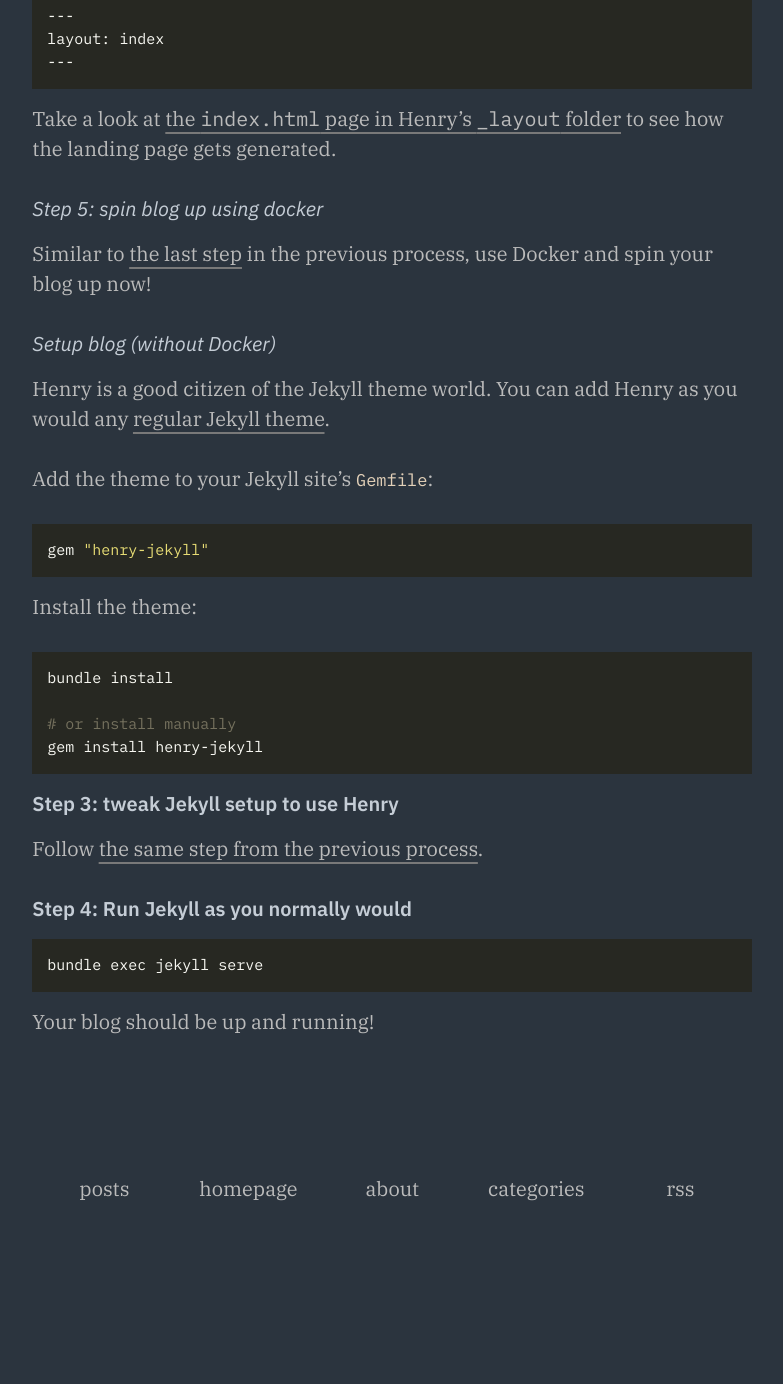
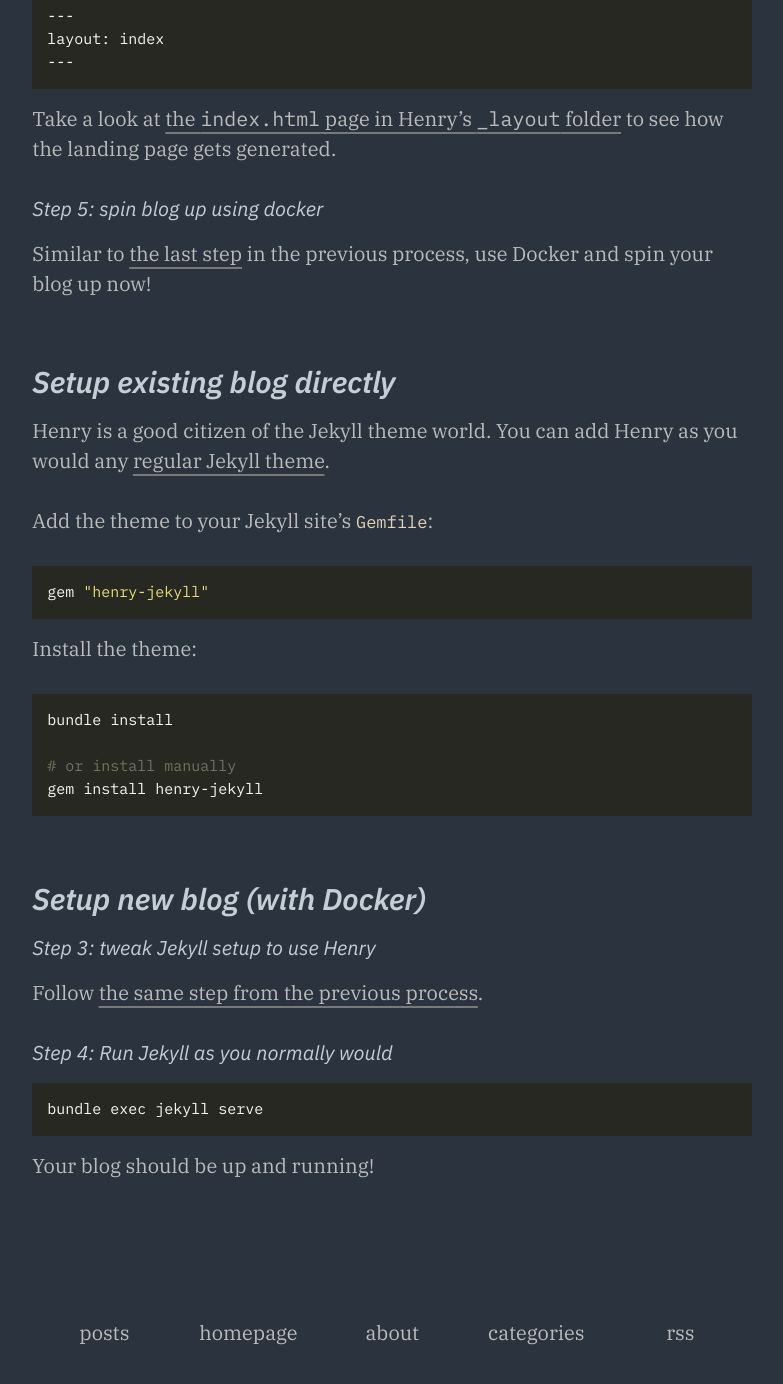
Before and after one commit to kaushikgopal/henry-jekyll, a Jekyll site: the page built from setup.md, in a window 1280 px wide and 1400 px high, scrolled down 4462 px. Shown: the top 1384 px of the window, without its empty margins (81-864 px from the left). Built offline with Jekyll 4.4.1, drawn with Linux system fonts in a browser that asks for light colours; our own code applies the rules of GitHub Pages for plain Markdown files; before the commit the page ends 5718 px from its top, so only the background shows below that.

Commit message:
update setup guide

````diff
--- a/setup.md
+++ b/setup.md
@@ -5,11 +5,10 @@
 
 ##### Table of content
 
-[Setup *new* blog with **Docker**]()
-[Setup *existing* blog with **Docker**]()
-[Setup *new* blog directly]()
-[Setup *existing* blog directly]()
-
+[Setup *new* blog with **Docker**](#setup-new-blog-with-docker)
+[Setup *existing* blog with **Docker**](#setup-existing-blog-with-docker)
+[Setup *new* blog directly](#setup-new-blog-directly)
+[Setup *existing* blog directly](#setup-existing-blog-with-docker)
 
 ## Setup new blog (with Docker)
 
@@ -160,7 +159,8 @@
 
 Similar to [the last step](https://github.com/kaushikgopal/henry-jekyll#step-3-spin-blog-up-using-docker) in the previous process, use Docker and spin your blog up now!
 
-### Setup blog (without Docker)
+
+## Setup existing blog directly
 
 Henry is a good citizen of the Jekyll theme world. You can add Henry as you would any [regular Jekyll theme](https://stackoverflow.com/a/45905534).
 
@@ -179,11 +179,13 @@
 gem install henry-jekyll
 ```
 
-#### Step 3: tweak Jekyll setup to use Henry
+## Setup new blog (with Docker)
+
+### Step 3: tweak Jekyll setup to use Henry
 
 Follow [the same step from the previous process](https://github.com/kaushikgopal/henry-jekyll#step-4-tweak-jekyll-setup-to-use-henry).
 
-#### Step 4: Run Jekyll as you normally would
+###  Step 4: Run Jekyll as you normally would
 
 ```shell
 bundle exec jekyll serve
````
